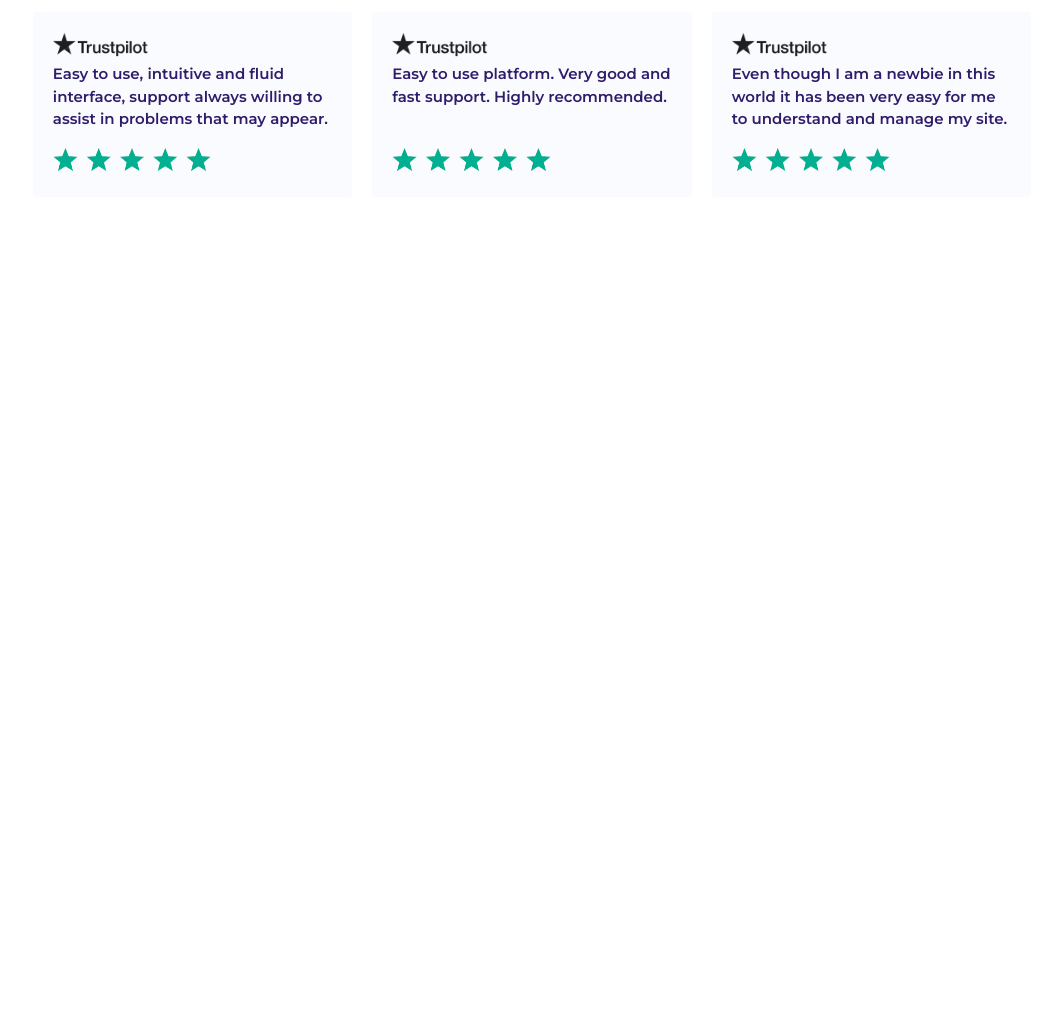
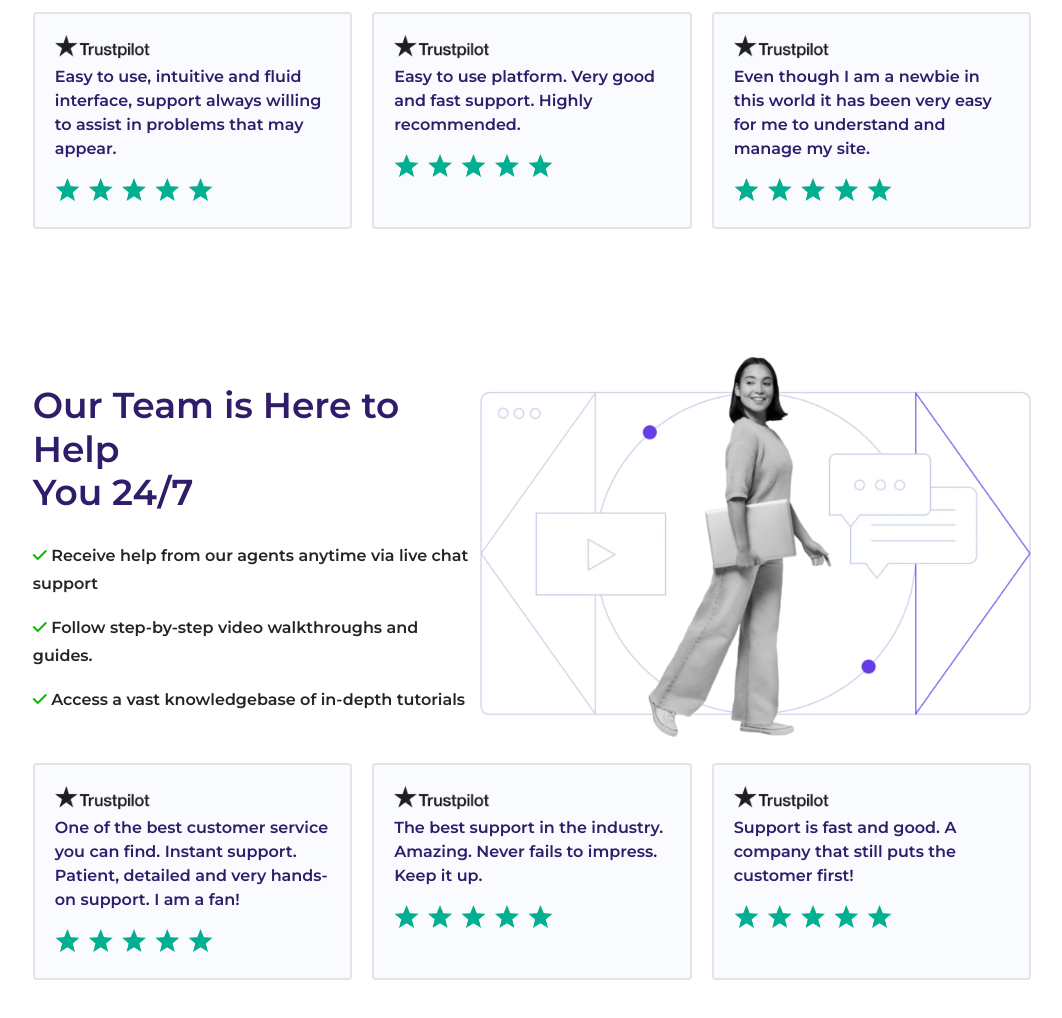
Before and after one commit to RahulBRB/Hostinger-Clone, a plain HTML site: page index.html in a window 1280 px wide. Shown: the part 5310-6328 px from the top of the page, without its empty margins (108-1170 px from the left). Before the commit the page ends 5587 px from the top, so only its background shows below. Drawn offline with nearby package versions, Linux system fonts and the light colour scheme.

Commit message:
container A and C finished

```diff
--- a/index.html
+++ b/index.html
@@ -401,7 +401,7 @@
 
     <div class="lowerBox">
       <img src="Assets/trustpilot-dark-2x-ceed691695368434448.webp" alt="trustpilot dark logo"/>
-      <p>Easy to use platform. Very good and fast support. Highly recommended.</p><br>
+      <p>Easy to use platform. Very good and fast support. Highly recommended.</p>
       <img src="Assets/rating-2x-b10d911695368434448.webp" alt="rating"/>
     </div>
 
@@ -418,7 +418,41 @@
 <!--container section PART-B-->
 
 <!--container section PART-C-->
+<div class="containerA">
+  <div class="upperA">
+  <div class="leftA">
+    <h1>Our Team is Here to Help <br>You 24/7</h1>
+    <p><i class="fa-solid fa-check" style="color: #0db701;"></i> Receive help from our agents anytime via live chat support </p>
+    <p><i class="fa-solid fa-check" style="color: #0db701;"></i> Follow step-by-step video walkthroughs and guides. </p>
+    <p><i class="fa-solid fa-check" style="color: #0db701;"></i> Access a vast knowledgebase of in-depth tutorials </p>
 
+  </div>
+  <div class="rightA">
+    <img src="Assets/customer-support-2x-f10e4a1695368434448.webp" alt="customer support">
+  </div>
+  </div>
+
+  <div class="lowerA">
+    <div class="lowerBox">
+      <img src="Assets/trustpilot-dark-2x-ceed691695368434448.webp" alt="trustpilot dark logo"/>
+      <p>One of the best customer service you can find. Instant support. Patient, detailed and very hands-on support. I am a fan!</p>
+      <img src="Assets/rating-2x-b10d911695368434448.webp" alt="rating"/>
+    </div>
+
+    <div class="lowerBox">
+      <img src="Assets/trustpilot-dark-2x-ceed691695368434448.webp" alt="trustpilot dark logo"/>
+      <p>The best support in the industry. Amazing. Never fails to impress. Keep it up.</p>
+      <img src="Assets/rating-2x-b10d911695368434448.webp" alt="rating"/>
+    </div>
+
+    <div class="lowerBox">
+      <img src="Assets/trustpilot-dark-2x-ceed691695368434448.webp" alt="trustpilot dark logo"/>
+      <p>Support is fast and good. A company that still puts the customer first!</p>
+      <img src="Assets/rating-2x-b10d911695368434448.webp" alt="rating"/>
+    </div>
+  </div>
+
+</div>
 </center>
 </body>
 </html>
--- a/styles.css
+++ b/styles.css
@@ -378,9 +378,10 @@ a:hover{
 }
 .lowerBox{
     width:32%;
+    border:2px solid rgba(0, 0, 0, 0.089);
     color:#2f1c6a;
     background-color: #fafbff;
-    font-size: 15px;
+    font-size: 16px;
     text-align: start;
     padding:20px;
     border-radius: 4px;
```
